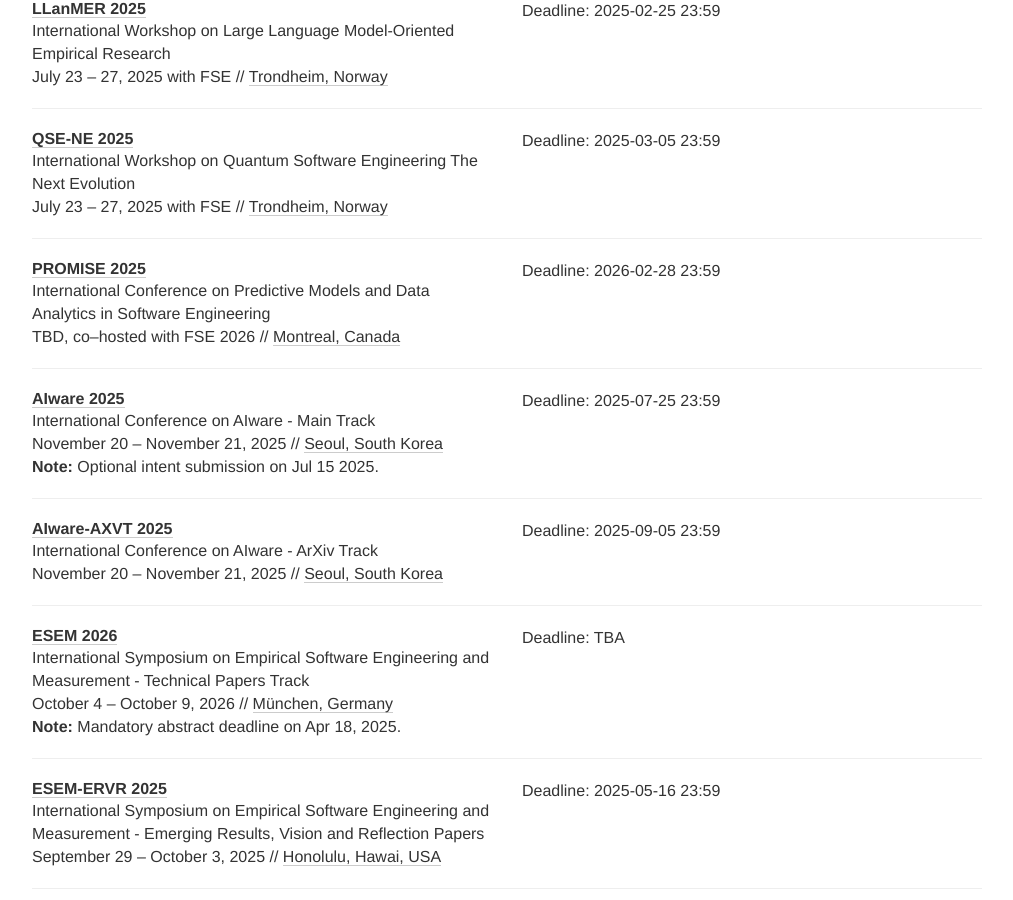
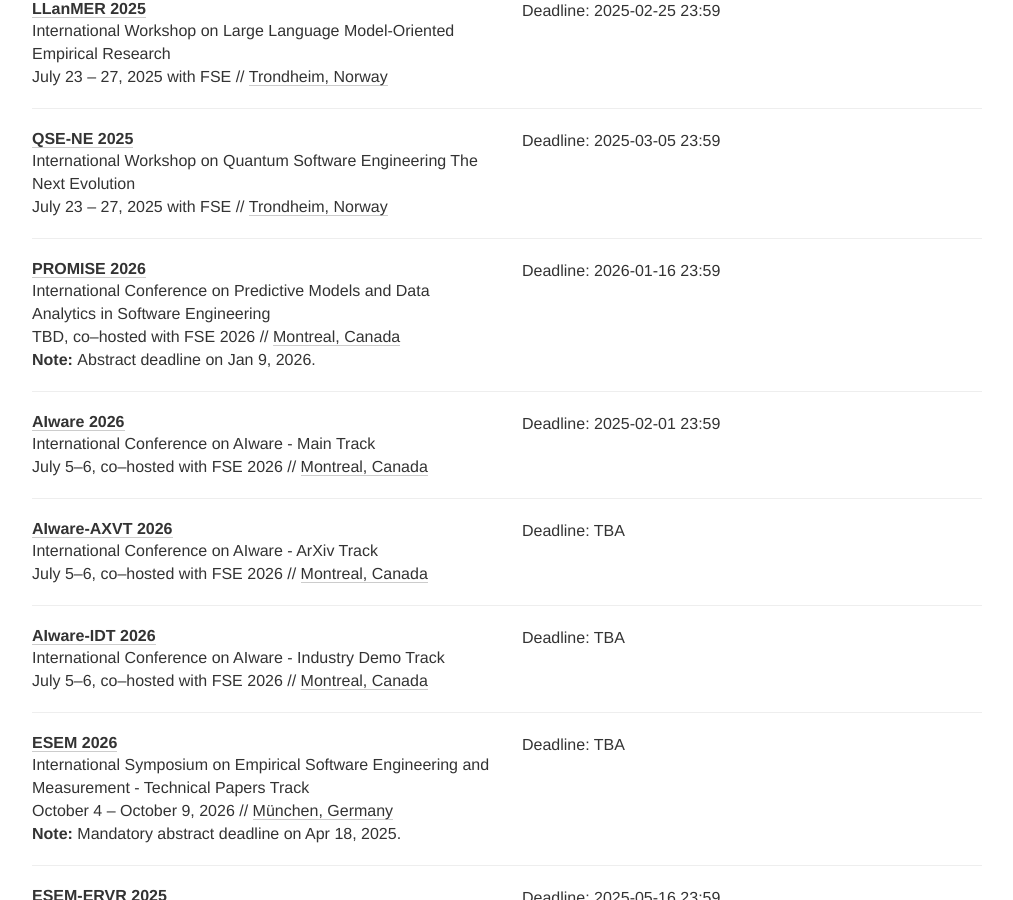
Before and after one commit to se-deadlines/se-deadlines.github.io, a Jekyll site: the page built from index.html, in a window 1280 px wide and 900 px high, scrolled down 8953 px. Shown: the whole window, without its empty margins (133-1146 px from the left). Built offline with Jekyll 4.4.1, drawn with Linux system fonts in a browser that asks for light colours; nearby versions of some CDN libraries.

Commit message:
Minor updates FSE

```diff
--- a/_data/conferences.yml
+++ b/_data/conferences.yml
@@ -689,42 +689,43 @@
 #PROMISE
 - name: PROMISE
   description: International Conference on Predictive Models and Data Analytics in Software Engineering
-  year: 2025
+  year: 2026
   link: https://conf.researchr.org/home/promise-2026
   deadline:
-   - "2026-02-28 23:59"
+   - "2026-01-16 23:59"
   date: TBD, co-hosted with FSE 2026
   place: Montreal, Canada
+  note: Abstract deadline on Jan 9, 2026.
   tags: [CO, RPT, IPT, NIER, JFT]
 
 #AIware
 - name: AIware
   description: International Conference on AIware - Main Track
-  year: 2025
-  link: https://2025.aiwareconf.org/
-  deadline:
-  - "2025-07-25 23:59"
-  date: November 20 - November 21, 2025
-  place: Seoul, South Korea
-  note: Optional intent submission on Jul 15 2025.
-  tags: [CO, RPT]
-
-- name: AIware-B&T
-  description: International Conference on AIware - Benchmark & Dataset Track
-  year: 2025
-  link: https://2025.aiwareconf.org/track/aiware-2025-benchmark---dataset-track
-  date: November 20 - November 21, 2025
-  place: Seoul, South Korea
-  tags: [CO, CHT]
+  year: 2026
+  link: https://conf.researchr.org/home/aiware-2026
+  deadline:
+  - "2025-02-01 23:59"
+  date: July 5-6, co-hosted with FSE 2026
+  place: Montreal, Canada
+  tags: [CO, RPT]
+
 
 - name: AIware-AXVT
   description: International Conference on AIware - ArXiv Track
-  year: 2025
-  link: https://2025.aiwareconf.org/track/aiware-2025-arxiv-track
-  deadline:
-  - "2025-09-05 23:59"
-  date: November 20 - November 21, 2025
-  place: Seoul, South Korea
+  year: 2026
+  link: https://conf.researchr.org/track/aiware-2026/aiware-2026-arxiv-track
+  deadline: ["TBA"]
+  date: July 5-6, co-hosted with FSE 2026
+  place: Montreal, Canada
+  tags: [CO, LBT]
+
+- name: AIware-IDT
+  description: International Conference on AIware - Industry Demo Track
+  year: 2026
+  link: https://conf.researchr.org/track/aiware-2026/aiware-2026-industry-demo-track
+  deadline: ["TBA"]
+  date: July 5-6, co-hosted with FSE 2026
+  place: Montreal, Canada
   tags: [CO, LBT]
 
 
```
